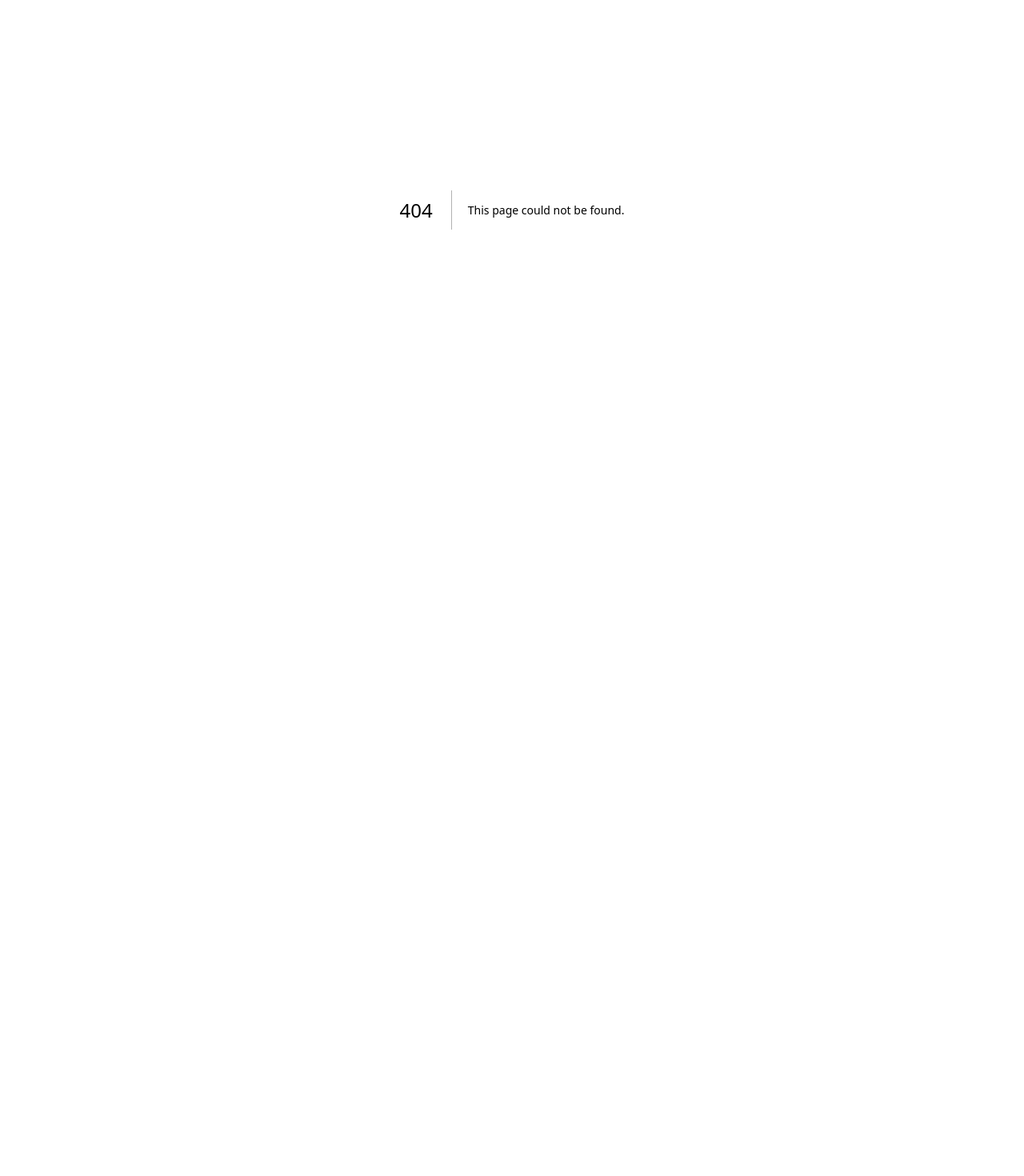
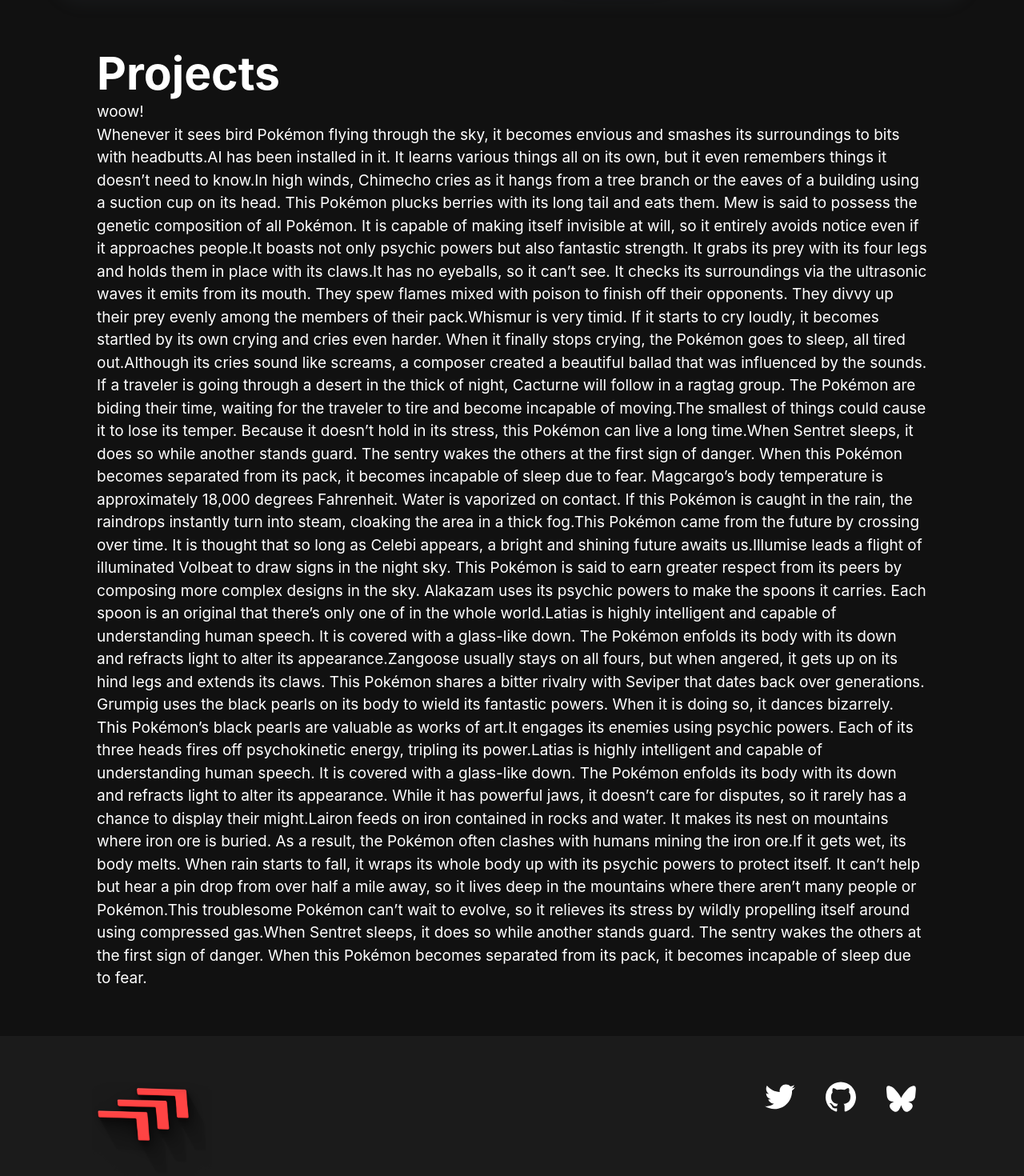
Before and after one commit to zyplos/zyplos-portfolio, a Next.js app: page /projects in a window 1280 px wide. Before the commit this address had no page. Shown: the part 138-1608 px from the top of the page at 80% size. Before the commit the page ends 800 px from the top, so only its background shows below. Built offline with nearby package versions, Linux system fonts and the light colour scheme.

Commit message:
footer and navbar stuff

```diff
--- /dev/null
+++ b/components/Footer/index.tsx
@@ -0,0 +1,58 @@
+import styles from "./styles.module.scss";
+import emblemRender from "@/assets/emblem-render.png";
+import classNames from "classnames";
+import Image from "next/image";
+import { useEffect, useState } from "react";
+import { BlueskyIcon, GitHubIcon, TwitterIcon } from "../Icons";
+import Link from "next/link";
+
+export default function Footer() {
+  const [isFooterVisible, setIsFooterVisible] = useState(false);
+
+  // Function to handle footer visibility change
+  const handleFooterVisibilityChange = (isVisible: boolean) => {
+    setIsFooterVisible(isVisible);
+  };
+
+  // Add event listener to detect footer visibility change
+  useEffect(() => {
+    const handleScroll = () => {
+      const footerElement = document.querySelector("footer");
+      if (footerElement) {
+        const footerRect = footerElement.getBoundingClientRect();
+        const isFooterVisible = footerRect.top < window.innerHeight;
+        handleFooterVisibilityChange(isFooterVisible);
+      }
+    };
+
+    handleScroll();
+
+    window.addEventListener("scroll", handleScroll);
+    return () => {
+      window.removeEventListener("scroll", handleScroll);
+    };
+  }, []);
+
+  return (
+    <footer className={styles.footer}>
+      <div className={styles.content}>
+        <div className={styles.images}>
+          <Link href="/">
+            <Image src={emblemRender} alt="" quality={100} width={150} className={styles.emblem} />
+          </Link>
+          <div className={styles.socials}>
+            <a href="https://twitter.com/zyplos" target="_blank">
+              <TwitterIcon />
+            </a>
+            <a href="https://github.com/zyplos" target="_blank">
+              <GitHubIcon />
+            </a>
+            <a href="https://bsky.app/profile/zyplos.dev" target="_blank">
+              <BlueskyIcon />
+            </a>
+          </div>
+        </div>
+      </div>
+    </footer>
+  );
+}
--- /dev/null
+++ b/components/Footer/styles.module.scss
@@ -0,0 +1,51 @@
+@use "@/styles/_common.scss" as *;
+
+.footer {
+  background-color: #1b1b1b;
+  color: #fff;
+  padding: 1rem 3rem;
+
+  @include tiny-screen-styles {
+    padding: 2rem;
+  }
+}
+
+.content {
+  @include responsiveMaxWidth;
+  margin: 0 auto;
+}
+
+.emblem {
+  opacity: 1;
+  transform: scale(1);
+  transform: translate(0, 0);
+}
+
+.images {
+  display: flex;
+  justify-content: space-between;
+  // align-items: top;
+  margin-top: 2rem;
+}
+
+.socials {
+  display: flex;
+  justify-content: center;
+  align-items: top;
+  gap: 1rem;
+}
+
+.socials svg {
+  width: 2rem;
+  height: 2rem;
+  margin-right: 1rem;
+  fill: #fff;
+}
+
+// add multiple drop shadows to svgs to make it look 3d
+.images svg {
+  width: 2rem;
+  height: 2rem;
+  margin-right: 1rem;
+  fill: #fff;
+}
--- /dev/null
+++ b/components/MainLayout/index.tsx
@@ -0,0 +1,14 @@
+import Footer from "../Footer";
+import Navbar from "../Navbar";
+
+import styles from "./styles.module.scss";
+
+export default function MainLayout({ children }: { children: React.ReactNode }) {
+  return (
+    <>
+      <Navbar />
+      <main className={styles.main}>{children}</main>
+      <Footer />
+    </>
+  );
+}
--- /dev/null
+++ b/components/MainLayout/styles.module.scss
@@ -0,0 +1,17 @@
+@use "@/styles/_common.scss" as *;
+@use "@/components/Navbar/styles.module.scss" as navBar;
+
+$main-top-margin: navBar.$nav-height + px;
+
+.main {
+  @include responsiveMaxWidth;
+  margin: 0 auto;
+  padding: 3rem;
+
+  margin-top: calc($main-top-margin + 2rem);
+  // margin-top: $main-top-margin;
+
+  @include tiny-screen-styles {
+    padding: 1.4rem;
+  }
+}
--- a/components/Navbar/index.tsx
+++ b/components/Navbar/index.tsx
@@ -1,3 +1,4 @@
+import { useEffect, useState } from "react";
 import styles from "./styles.module.scss";
 import homeStyles from "@/styles/Home.module.scss";
 import Image from "next/image";
@@ -5,10 +6,45 @@ import emblemImg from "@/assets/emblem.png";
 import Link from "next/link";
 import classnames from "classnames";
 
-export default function Navbar({ expanded }: { expanded: boolean }) {
+export default function Navbar({ expanded = true }: { expanded?: boolean }) {
+  const [isFooterVisible, setIsFooterVisible] = useState(false);
+
+  // Function to handle footer visibility change
+  const handleFooterVisibilityChange = (isVisible: boolean) => {
+    setIsFooterVisible(isVisible);
+  };
+
+  // Add event listener to detect footer visibility change
+  useEffect(() => {
+    const handleScroll = () => {
+      const footerElement = document.querySelector("footer");
+      if (footerElement) {
+        const footerRect = footerElement.getBoundingClientRect();
+        const isFooterVisible = footerRect.top < window.innerHeight;
+        handleFooterVisibilityChange(isFooterVisible);
+      }
+    };
+
+    handleScroll();
+
+    window.addEventListener("scroll", handleScroll);
+    return () => {
+      window.removeEventListener("scroll", handleScroll);
+    };
+  }, []);
+
   return (
     <nav className={`${styles.nav} ${expanded ? "glass" : ""}`} data-expanded={expanded}>
-      <Image src={emblemImg} alt=">>>" priority className={classnames({})} />
+      <Link href="/" className={styles.emblemLink}>
+        <Image
+          src={emblemImg}
+          alt=">>>"
+          priority
+          style={{
+            ...(isFooterVisible && { opacity: 0 }),
+          }}
+        />
+      </Link>
       <section
         className={classnames({
           [styles.nogap]: expanded,
@@ -29,24 +65,9 @@ export default function Navbar({ expanded }: { expanded: boolean }) {
           })}
         >
           <Link href="/">Home</Link>
-          <Link href="/">Projects</Link>
-          <Link href="/">Updates</Link>
+          <Link href="/projects">Projects</Link>
+          <Link href="/updates">Updates</Link>
         </div>
-        {/* <div
-          className={classnames(styles.links, {
-            glass: !expanded,
-          })}
-        >
-          <a href="https://twitter.com/zyplos" target="_blank">
-            <TwitterIcon />
-          </a>
-          <a href="https://github.com/zyplos" target="_blank">
-            <GitHubIcon />
-          </a>
-          <a href="https://bsky.app/profile/zyplos.dev" target="_blank">
-            <BlueskyIcon />
-          </a>
-        </div> */}
       </section>
     </nav>
   );
--- a/components/Navbar/styles.module.scss
+++ b/components/Navbar/styles.module.scss
@@ -59,6 +59,18 @@ $nav-height: 100;
 
 .nav a:hover {
   background: var(--c-hover-acrylic);
+}
+
+a.emblemLink {
+  padding: 0;
+  border-radius: 0;
+}
+a.emblemLink:hover {
+  background: none;
+
+  > img {
+    opacity: 1 !important;
+  }
 }
 
 .nav[data-expanded="true"] {
--- a/pages/index.tsx
+++ b/pages/index.tsx
@@ -18,6 +18,7 @@ import { DiscordREADMECard, GitHubProjectTracker, LoungeCard, MyImagesCard, SeeM
 import classNames from "classnames";
 import Link from "next/link";
 import AnchorLink from "@/components/AnchorLink";
+import Footer from "@/components/Footer";
 
 export default function Home() {
   const { scrollYProgress, scrollY } = useScroll();
@@ -121,6 +122,7 @@ export default function Home() {
           </Link>
         </div>
       </main>
+      <Footer />
     </>
   );
 }
--- /dev/null
+++ b/pages/projects/index.tsx
@@ -0,0 +1,41 @@
+import MainLayout from "@/components/MainLayout";
+
+export default function ProjectsPage() {
+  return (
+    <MainLayout>
+      <h1>Projects</h1>
+
+      <p>woow!</p>
+
+      <p>
+        Whenever it sees bird Pokémon flying through the sky, it becomes envious and smashes its surroundings to bits with headbutts.AI has been installed in it. It
+        learns various things all on its own, but it even remembers things it doesn’t need to know.In high winds, Chimecho cries as it hangs from a tree branch or the
+        eaves of a building using a suction cup on its head. This Pokémon plucks berries with its long tail and eats them. Mew is said to possess the genetic composition
+        of all Pokémon. It is capable of making itself invisible at will, so it entirely avoids notice even if it approaches people.It boasts not only psychic powers but
+        also fantastic strength. It grabs its prey with its four legs and holds them in place with its claws.It has no eyeballs, so it can’t see. It checks its
+        surroundings via the ultrasonic waves it emits from its mouth. They spew flames mixed with poison to finish off their opponents. They divvy up their prey evenly
+        among the members of their pack.Whismur is very timid. If it starts to cry loudly, it becomes startled by its own crying and cries even harder. When it finally
+        stops crying, the Pokémon goes to sleep, all tired out.Although its cries sound like screams, a composer created a beautiful ballad that was influenced by the
+        sounds. If a traveler is going through a desert in the thick of night, Cacturne will follow in a ragtag group. The Pokémon are biding their time, waiting for the
+        traveler to tire and become incapable of moving.The smallest of things could cause it to lose its temper. Because it doesn’t hold in its stress, this Pokémon can
+        live a long time.When Sentret sleeps, it does so while another stands guard. The sentry wakes the others at the first sign of danger. When this Pokémon becomes
+        separated from its pack, it becomes incapable of sleep due to fear. Magcargo’s body temperature is approximately 18,000 degrees Fahrenheit. Water is vaporized on
+        contact. If this Pokémon is caught in the rain, the raindrops instantly turn into steam, cloaking the area in a thick fog.This Pokémon came from the future by
+        crossing over time. It is thought that so long as Celebi appears, a bright and shining future awaits us.Illumise leads a flight of illuminated Volbeat to draw
+        signs in the night sky. This Pokémon is said to earn greater respect from its peers by composing more complex designs in the sky. Alakazam uses its psychic powers
+        to make the spoons it carries. Each spoon is an original that there’s only one of in the whole world.Latias is highly intelligent and capable of understanding
+        human speech. It is covered with a glass-like down. The Pokémon enfolds its body with its down and refracts light to alter its appearance.Zangoose usually stays
+        on all fours, but when angered, it gets up on its hind legs and extends its claws. This Pokémon shares a bitter rivalry with Seviper that dates back over
+        generations. Grumpig uses the black pearls on its body to wield its fantastic powers. When it is doing so, it dances bizarrely. This Pokémon’s black pearls are
+        valuable as works of art.It engages its enemies using psychic powers. Each of its three heads fires off psychokinetic energy, tripling its power.Latias is highly
+        intelligent and capable of understanding human speech. It is covered with a glass-like down. The Pokémon enfolds its body with its down and refracts light to
+        alter its appearance. While it has powerful jaws, it doesn’t care for disputes, so it rarely has a chance to display their might.Lairon feeds on iron contained in
+        rocks and water. It makes its nest on mountains where iron ore is buried. As a result, the Pokémon often clashes with humans mining the iron ore.If it gets wet,
+        its body melts. When rain starts to fall, it wraps its whole body up with its psychic powers to protect itself. It can’t help but hear a pin drop from over half a
+        mile away, so it lives deep in the mountains where there aren’t many people or Pokémon.This troublesome Pokémon can’t wait to evolve, so it relieves its stress by
+        wildly propelling itself around using compressed gas.When Sentret sleeps, it does so while another stands guard. The sentry wakes the others at the first sign of
+        danger. When this Pokémon becomes separated from its pack, it becomes incapable of sleep due to fear.
+      </p>
+    </MainLayout>
+  );
+}
```
Also changed, not shown: assets/emblem-render.png (added).
